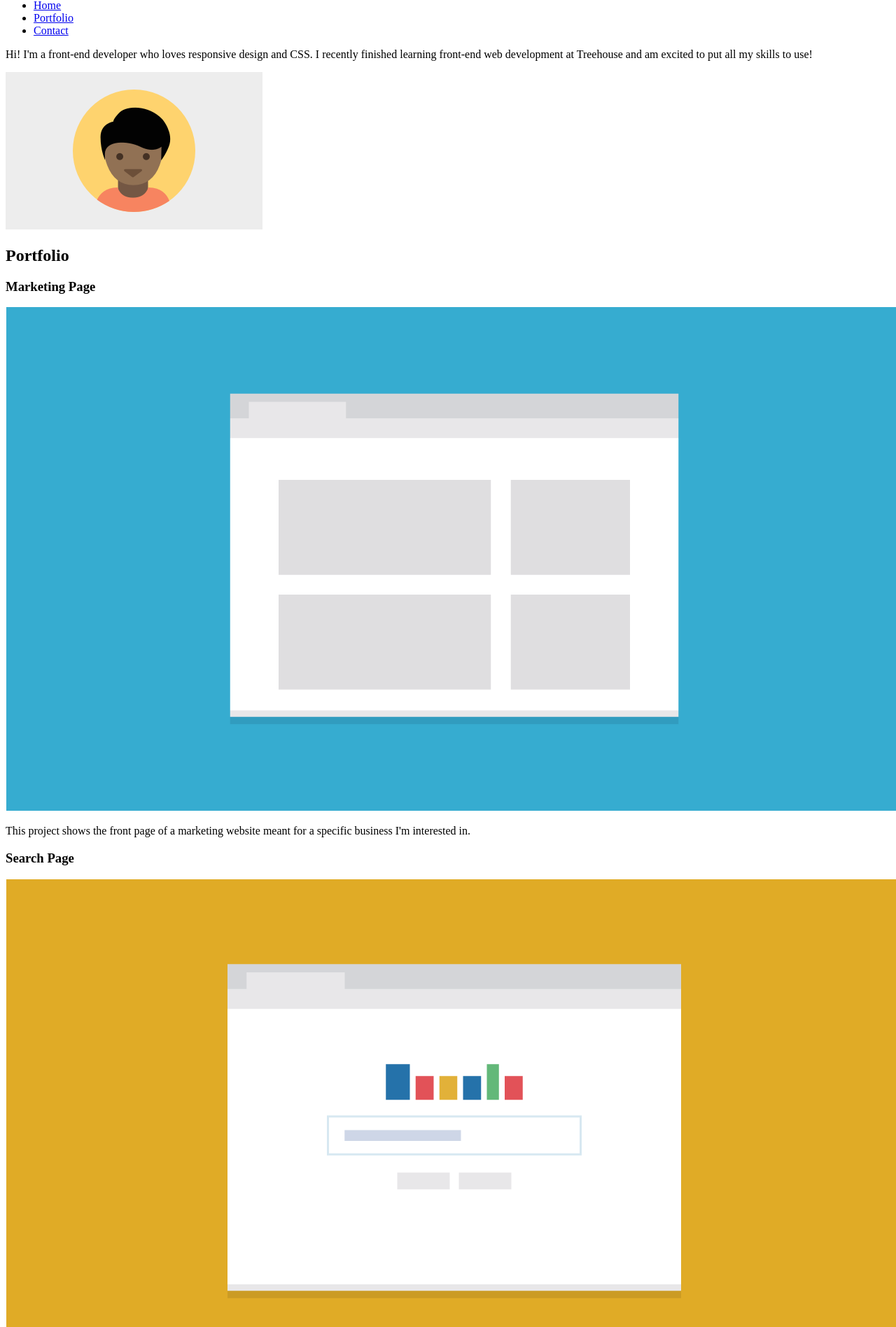
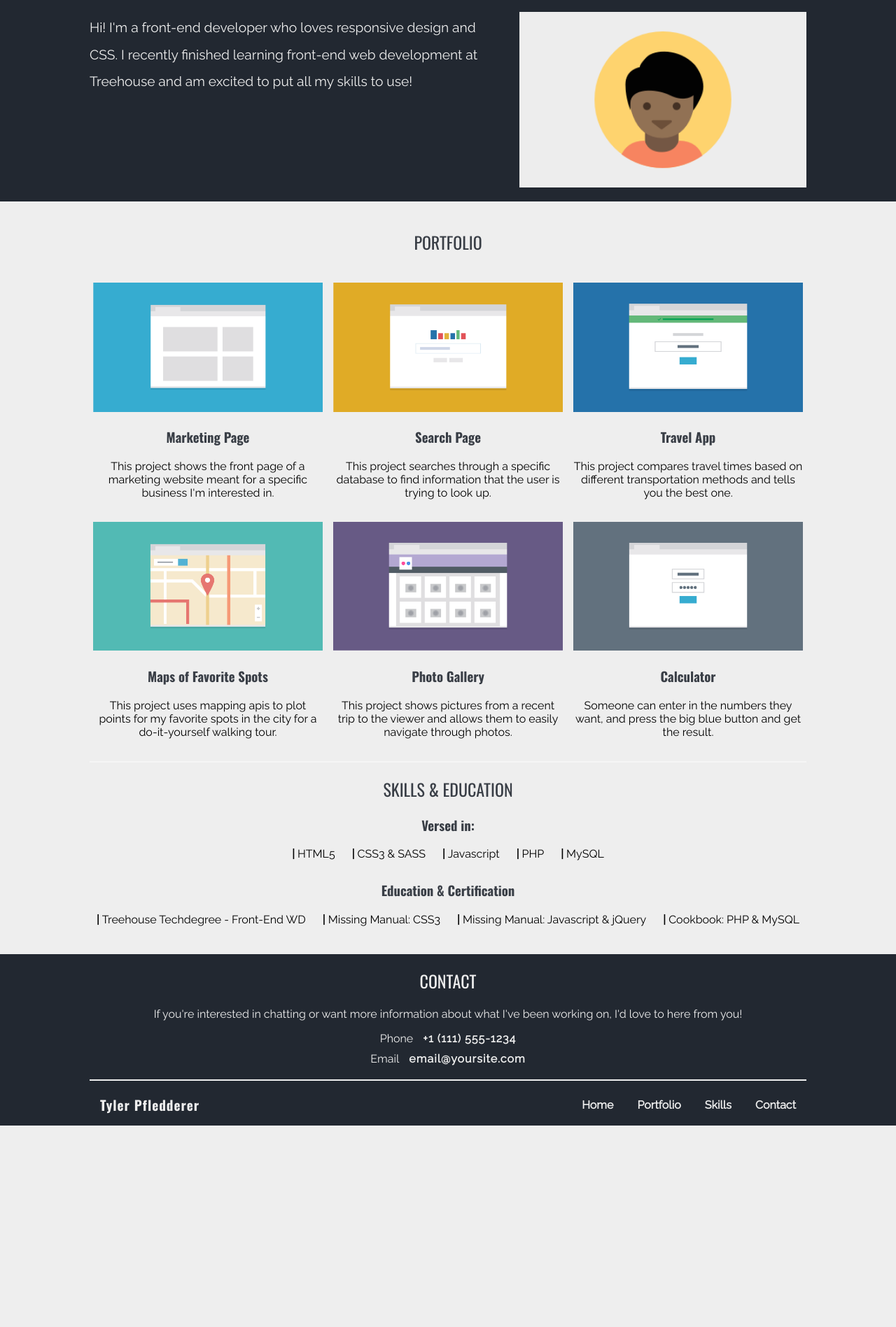
Before and after one commit to TylerAPfledderer/TH-TechDegree-Project-2, a plain HTML site: page index.html in a window 1280 px wide. Shown: the part 81-1978 px from the top of the page at 70% size. After the commit the page ends 1690 px from the top, so only its background shows below. Drawn offline with nearby package versions, Linux system fonts and the light colour scheme.

Commit message:
Pre-Review
This a commit of the mark-up to be submitted for peer review.

```diff
--- a/css/style.css
+++ b/css/style.css
@@ -0,0 +1,310 @@
+@import url('https://fonts.googleapis.com/css2?family=Oswald:wght@300;400;700&family=Raleway&display=swap');
+
+/* General and Group Selectors */
+
+body {
+    font-family: Raleway, Helvetica, Arial, sans-serif;
+    font-size: 1em;
+    background-color: #eeeeee;
+}
+
+h1,
+h2,
+h3 {
+    font-family: Oswald, sans-serif;
+}
+
+h1,
+h2 {
+    font-weight: 400;
+}
+
+h1 {
+    font-size: 2em;
+    margin: 0;
+    letter-spacing: 3px;
+}
+
+h2:not(.contact__headline),
+h3 {
+    color: #393e46;
+}
+
+h2 {
+    font-size: 1.5em;
+    text-transform: uppercase;
+}
+
+h3 {
+    font-weight: 700;
+}
+
+a {
+    text-decoration: none;
+    color: #eee;
+}
+
+a:hover {
+    color: slategrey;
+}
+
+.main-nav__link,
+.footer-nav__link {
+    font-weight: bold;
+}
+
+.container {
+    padding: 0 20px;
+    text-align: center;
+    max-width: 500px; /* For screen sizes less than 768px. Turn off in the next media query. */
+    margin: 0 auto;
+}
+
+header,
+footer {
+    background-color: #222831;
+    color: #eee;
+}
+
+/*-------------------------------
+------------- Header ------------
+-------------------------------*/
+
+header {
+    padding-bottom: 20px;
+}
+
+.main-nav {
+    padding-bottom: 5px;
+}
+
+.main-nav__title {
+    padding: 5px 0;
+}
+
+.main-nav__link {
+    display: block;
+    padding: 10px 15px;
+    color: #00adb5;
+}
+
+.main-nav__list {
+    margin-top: 5px;
+}
+
+.main-nav__item {
+    background-color: #393e46;
+    letter-spacing: 2px;
+    font-size: 1.2em;
+    margin: 5px 0;
+}
+
+.profile-img {
+    width: 100%;
+    max-width: 367px;
+}
+
+.intro-p {
+    font-size: 1.2em;
+    line-height: 1.5;
+}
+
+/*-------------------------------
+----------- Main Content --------
+-------------------------------*/
+
+/* Portfolio Section */
+
+.portfolio__headline {
+    margin: 40px 0;
+}
+
+.portfolio-card__img {
+    width: 100%;
+}
+
+.portfolio-card__text {
+    margin-bottom: 2em;
+}
+
+/* Skills Section */
+
+#skills {
+    border-top: 2px solid #f5f5f5;
+}
+
+.skills__list {
+    margin: 0 auto;
+    width: 100%;
+    padding-bottom: 30px;
+    display: flex
+    text-align: center;
+}
+
+.skills__item {
+    display: inline-block;
+    margin-bottom: 10px;
+}
+
+.skills__item:not(:last-of-type) {
+    margin-right: 20px;
+}
+
+/*-------------------------------
+------------- Footer ------------
+-------------------------------*/
+
+footer {
+    padding-top: 20px;
+}
+
+.contact__headline {
+    margin-top: 0;
+}
+
+.contact-list__info:first-of-type {
+    margin-bottom: 10px;
+}
+
+.contact-list__link {
+    font-weight: bold;
+    margin-left: 10px;
+    letter-spacing: 1px;
+}
+
+.bottom-header {
+    border-top: 2px solid #eee;
+    padding: 15px 0 10px;
+    margin-top: 20px;
+}
+
+.bottom-header__title,
+.bottom-header__to-top {
+    font-family: Oswald, sans-serif;
+    display: block;
+}
+
+.bottom-header__title {
+    float: left;
+    font-weight: bold;
+    padding-left: 10px;
+    letter-spacing: 1px;
+    font-size: 1.2em;
+    line-height: 1em;
+}
+
+.bottom-header__to-top {
+    float: right;
+    font-weight: 900;
+    text-transform: uppercase;
+    margin: 10px 0; /* Meets with the nesting <a>'s padding Top/Bottom to stay in line with the .title-footer */
+}
+
+.bottom-header__title,
+.bottom-header__to-top--link {
+    padding: 10px 15px; /* Provide space to better select the link on touch screens */
+}
+
+.footer-nav {
+    display: none; /* Applied only for mobile devices, with the "Back to Top" link displaying instead on larger screens */
+}
+
+.clearfix::after {
+    content: '';
+    display: table;
+    clear: both;
+}
+
+/*-------------------------------
+---------- Media Queries --------
+-------------------------------*/
+
+
+/* Stylings for screen sizes 768px - 1023px (Tablets) */
+@media (min-width: 768px) {
+
+    .container {
+        width: 90%;
+        max-width: none;
+        padding: 0;
+        margin: 0 auto;
+    }
+
+    header {
+        padding-top: 20px;
+    }
+
+    .main-nav__item {
+        background: none;
+        display: inline-block;
+    }
+
+    .profile-img {
+        float: right;
+        margin-top: 16px; /* Line up with .intro-p's default margin */
+        width: 40%;
+        max-width: none;
+    }
+
+    .intro-p {
+        float: left;
+        font-size: 1.2em;
+        line-height: 2;
+        padding-right: 20px;
+        text-align: left;
+        width: 60%;
+    }
+
+    .portfolio-flex {
+        display: flex;
+        flex-wrap: wrap;
+        justify-content: space-between;
+    }
+
+    .portfolio-card {
+        flex-basis: 50%;
+        display: inline-block;
+        padding: 0 5px;
+    }
+
+    .bottom-header__to-top {
+        display: none; /* Only shown in Mobile Device Sizes */
+    }
+
+    .footer-nav {
+        display: block;
+        float: right;
+    }
+
+    .footer-nav__item {
+        display: inline-block;
+        padding: 10px 0;
+    }
+
+    .footer-nav__link {
+        padding: 10px 15px; /* Provide space to better select the link on touch screens */
+    }
+
+}
+
+/* Styling for screen sizes 1024px and up (Desktop) */
+@media (min-width: 1024px) {
+
+    .container {
+        width: 80%;
+        max-width: 1024px;
+    }
+
+    .main-nav__title {
+        float: left;
+    }
+
+    .main-nav__list {
+        float: right;
+    }
+
+    .portfolio-card {
+        flex-basis: 33%;
+    }
+
+}
--- a/index.html
+++ b/index.html
@@ -4,76 +4,107 @@
         <meta charset="utf-8">
         <meta name="viewport" content="width=device-width, initial-scale=1.0">
         <title>Mobile First Portfolio Project</title>
-
+        <link rel="stylesheet" href="css/normalize.css">
         <link rel="stylesheet" href="css/style.css">
     </head>
 
     <body>
         <header>
-            <h1 class="title">Student Name</h1><!-- Could this be better suited inside the <nav>? -->
-            <nav>
-                <ul>
-                    <li><a href="#">Home</a></li>
-                    <li><a href="#portfolio">Portfolio</a></li>
-                    <li><a href="#contact">Contact</a></li>
+            <div class="container clearfix">
+                <nav class="main-nav clearfix">
+                    <h1 class="main-nav__title">Tyler Pfledderer</h1><!-- Could this be better suited inside the <nav>? -->
+                    <ul class="main-nav__list">
+                        <li class="main-nav__item"><a href="#" class="main-nav__link">Home</a></li>
+                        <li class="main-nav__item"><a href="#portfolio" class="main-nav__link">Portfolio</a></li>
+                        <li class="main-nav__item"><a href="#skills" class="main-nav__link">Skills</a></li>
+                        <li class="main-nav__item"><a href="#contact" class="main-nav__link">Contact</a></li>
+                    </ul>
+                </nav><!-- End .main-nav -->
+                <img src="images/responsive-layout-profile.png" alt="Profile Image" class="profile-img">
+                <p class="intro-p">Hi! I'm a front-end developer who loves responsive design and CSS. I recently finished learning front-end web development at Treehouse and am excited to put all my skills to use!</p>
+            </div>
+        </header>
+        <main class="container">
+            <section id="portfolio"><!-- All of the content showing previews of each portfolio -->
+                <h2 class="portfolio__headline">Portfolio</h2>
+                <div class="portfolio-flex">
+                    <div class="portfolio-card">
+                        <img src="images/portfolio-1.png" alt="Preview Image of the Marketing Page" class="portfolio-card__img">
+                        <h3 class="portfolio-card__headline">Marketing Page</h3>
+                        <p class="portfolio-card__text" >This project shows the front page of a marketing website meant for a specific business I'm interested in.</p>
+                    </div>
+                    <div class="portfolio-card">
+                        <img src="images/portfolio-2.png" alt="Preview Image of the Search Page" class="portfolio-card__img">
+                        <h3 class="portfolio-card__headline">Search Page</h3>
+                        <p class="portfolio-card__text">This project searches through a specific database to find information that the user is trying to look up.</p>
+                    </div>
+                    <div class="portfolio-card">
+                        <img src="images/portfolio-3.png" alt="Preview Image of the Travel App" class="portfolio-card__img">
+                        <h3 class="portfolio-card__headline">Travel App</h3>
+                        <p class="portfolio-card__text">This project compares travel times based on different transportation methods and tells you the best one.</p>
+                    </div>
+                    <div class="portfolio-card">
+                        <img src="images/portfolio-4.png" alt="Preview Image of Maps of Favorite Spots Site" class="portfolio-card__img">
+                        <h3>Maps of Favorite Spots</h3>
+                        <p class="portfolio-card__text">This project uses mapping apis to plot points for my favorite spots in the city for a do-it-yourself walking tour.</p>
+                    </div>
+                    <div class="portfolio-card">
+                        <img src="images/portfolio-5.png" alt="Preview Image of Photo Gallery Site" class="portfolio-card__img">
+                        <h3 class="portfolio-card__headline">Photo Gallery</h3>
+                        <p class="portfolio-card__text">This project shows pictures from a recent trip to the viewer and allows them to easily navigate through photos.</p>
+                    </div>
+                    <div class="portfolio-card">
+                        <img src="images/portfolio-6.png" alt="Preview Image of Calculator App" class="portfolio-card__img">
+                        <h3 class="portfolio-card__headline">Calculator</h3>
+                        <p class="portfolio-card__text">Someone can enter in the numbers they want, and press the big blue button and get the result.</p>
+                    </div>
+                </div>
+            </section><!-- end Portfolio Section -->
+            <section id="skills">
+                <h2 class="skills__headline">Skills & Education</h2>
+                <h3 class="skills__headline-topic">Versed in:</h3>
+                <ul class="skills__list--skills">
+                    <li class="skills__item"><strong>|</strong>&nbsp;HTML5</li>
+                    <li class="skills__item"><strong>|</strong>&nbsp;CSS3 & SASS</li>
+                    <li class="skills__item"><strong>|</strong>&nbsp;Javascript</li>
+                    <li class="skills__item"><strong>|</strong>&nbsp;PHP</li>
+                    <li class="skills__item"><strong>|</strong>&nbsp;MySQL</li>
                 </ul>
-            </nav>
-            <p class="intro-p">Hi! I'm a front-end developer who loves responsive design and CSS. I recently finished learning front-end web development at Treehouse and am excited to put all my skills to use!</p>
-            <img src="images/responsive-layout-profile.png" alt="Profile Image" class="profile-img">
-        </header>
-        <main>
-            <section id="portfolio"><!-- All of the containers showing previews of each portfolio -->
-                <h2>Portfolio</h2>
-                <div class="portfolio-card">
-                    <h3>Marketing Page</h3>
-                    <img src="images/portfolio-1.png" alt="Preview Image of the Marketing Page">
-                    <p>This project shows the front page of a marketing website meant for a specific business I'm interested in.</p>
-                </div>
-                <div class="portfolio-card">
-                    <h3>Search Page</h3>
-                    <img src="images/portfolio-2.png" alt="Preview Image of the Search Page">
-                    <p>This project searches through a specific database to find information that the user is trying to look up.</p>
-                </div>
-                <div class="portfolio-card">
-                    <h3>Travel App</h3>
-                    <img src="images/portfolio-3.png" alt="Preview Image of the Travel App">
-                    <p>This project compares travel times based on different transportation methods and tells you the best one.</p>
-                </div>
-                <div class="portfolio-card">
-                    <h3>Maps of Favorite Spots</h3>
-                    <img src="images/portfolio-4.png" alt="Preview Image of Maps of Favorite Spots Site">
-                    <p>This project uses mapping apis to plot points for my favorite spots in the city for a do-it-yourself walking tour.</p>
-                </div>
-                <div class="portfolio-card">
-                    <h3>Photo Gallery</h3>
-                    <img src="images/portfolio-5.png" alt="Preview Image of Photo Gallery Site">
-                    <p>This project shows pictures from a recent trip to the viewer and allows them to easily navigate through photos.</p>
-                </div>
-                <div class="portfolio-card">
-                    <h3>Calculator</h3>
-                    <img src="images/portfolio-6.png" alt="Preview Image of Calculator App">
-                    <p>Someone can enter in the numbers they want, and press the big blue button and get the result.</p>
-                </div>
-            </section>
-            <section id="contact"><!-- Basic contact statement and information -->
-                <h2>Contact</h2>
-                <p>If you're interested in chatting or want more information about what I've been working on, I'd love to here from you!</p>
-                <ul>
-                    <li><span class="contact-opt-title">Phone</span>+1&nbsp;(111)555-1234</li>
-                    <li><span class="contact-opt-title">Email</span>email@yoursite.com</li>
+                <h3 class="skills__headline-topic">Education & Certification</h3>
+                <ul class="skills__list">
+                    <li class="skills__item"><strong>|</strong>&nbsp;Treehouse Techdegree - Front-End WD</li>
+                    <li class="skills__item"><strong>|</strong>&nbsp;Missing Manual: CSS3</li>
+                    <li class="skills__item"><strong>|</strong>&nbsp;Missing Manual: Javascript & jQuery</li>
+                    <li class="skills__item"><strong>|</strong>&nbsp;Cookbook: PHP & MySQL</li>
                 </ul>
             </section>
-            <footer><!-- Smaller Nav bar similar to the Nav at the very top of the page -->
-                <span class="title-footer">Student Name</span>
-                <span class="footer-mobile-only">Back to Top</span><!-- This only appears when screen size is less than 768px -->
-                <nav class="not-mobile nav-footer"><!-- This does not appear when screen size is less than 768px -->
-                    <ul>
-                        <li><a href="#">Home</a></li>
-                        <li><a href="#portfolio">Portfolio</a></li>
-                        <li><a href="#contact">Contact</a></li>
+        </main>
+        <footer><!-- Footer Containing a Contact Section and Bottom Nav, wrapped in one background color. -->
+            <div class="container">
+                <section id="contact"><!-- Basic contact statement and information -->
+                    <h2 class="contact__headline">Contact</h2>
+                    <p class="contact__statement">If you're interested in chatting or want more information about what I've been working on, I'd love to here from you!</p>
+                    <ul class="contact-list">
+                        <li class="contact-list__info">
+                            <span class="contact-list__title">Phone</span>&nbsp;<a href="tel:1-111-555-1234" class="contact-list__link">+1&nbsp;(111)&nbsp;555-1234</a></li>
+                        <li class="contact-list__info">
+                            <span class="contact-list__title">Email</span>&nbsp;<a href="mailto:email@yoursite.com" class="contact-list__link">email@yoursite.com</a></li>
                     </ul>
-                </nav>
-            </footer>
-        </main>
+                </section> <!-- End Contact section -->
+                <div class="bottom-header clearfix">
+                    <span class="bottom-header__title">Tyler Pfledderer</span>
+                    <span class="bottom-header__to-top"><a href="#" class="bottom-header__to-top--link">Back to Top</a></span><!-- This only appears when screen size is less than 768px -->
+                    <nav class="footer-nav"><!-- This does not appear when screen size is less than 768px -->
+                        <ul class="footer-nav__list">
+                            <li class="footer-nav__item"><a href="#" class="footer-nav__link">Home</a></li>
+                            <li class="footer-nav__item"><a href="#portfolio" class="footer-nav__link">Portfolio</a></li>
+                            <li class="footer-nav__item"><a href="#skills" class="footer-nav__link">Skills</a></li>
+                            <li class="footer-nav__item"><a href="#contact" class="footer-nav__link">Contact</a></li>
+                        </ul>
+                    </nav>
+                </div> <!-- End .bottom-header -->
+            </div><!-- End Container -->
+        </footer>
+
     </body>
 </html>
```
Also changed, not shown: css/normalize.css (added), mockups/responsive-website_mobile320.png, 1 other file.
